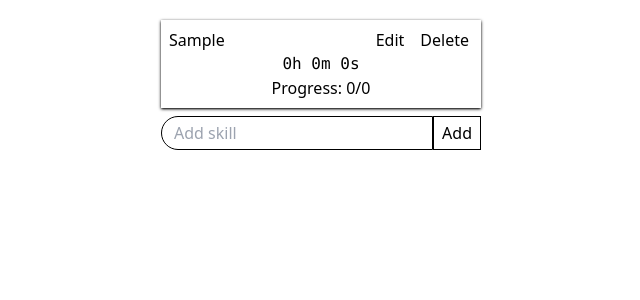
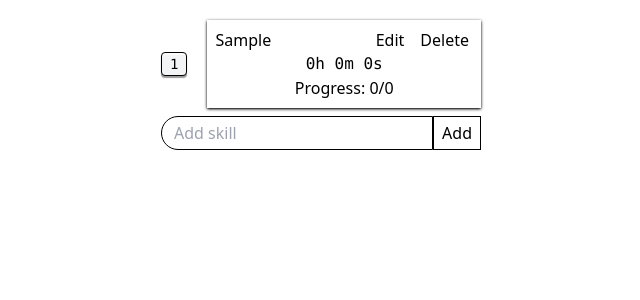
Before and after one commit to hansjunodev/skill-tracker, a Next.js app: page / in a window 1280 px wide. Both pictures are taken after typing "Sample" into the empty fields and a click on the button "Add". Shown: the top 300 px of the page, without its empty margins (319-959 px from the left). Built offline with nearby package versions, Linux system fonts and the light colour scheme.

Commit message:
feat: add kbd shortcut icons

```diff
--- /dev/null
+++ b/src/components/Kbd.tsx
@@ -0,0 +1,11 @@
+interface KbdProps {
+  children: Any;
+}
+
+export default function Kbd({ children }: KbdProps): JSX.Element {
+  return (
+    <kbd className="cursor-default select-none whitespace-nowrap rounded border border-solid border-black bg-gray-100 px-2 py-1 text-sm font-medium leading-none text-black shadow-kbd">
+      {children}
+    </kbd>
+  );
+}
--- a/src/pages/index.tsx
+++ b/src/pages/index.tsx
@@ -1,4 +1,8 @@
+import AddSkill from "@/components/AddSkill";
+import Kbd from "@/components/Kbd";
 import SkillCard from "@/components/SkillCard";
+import { skillsReducer } from "@/reducers/skillsReducer";
+import { Skill, SkillsActionType } from "@/types/skill";
 import Head from "next/head";
 import {
   KeyboardEventHandler,
@@ -6,11 +10,7 @@ import {
   useEffect,
   useReducer,
   useRef,
-  useState,
 } from "react";
-import { SkillsActionType, Skill } from "@/types/skill";
-import AddSkill from "@/components/AddSkill";
-import { skillsReducer } from "@/reducers/skillsReducer";
 
 export default function Home(): JSX.Element {
   const [state, dispatch] = useReducer(skillsReducer, []);
@@ -18,20 +18,15 @@ export default function Home(): JSX.Element {
   const intervalRef = useRef<number>(null);
   const handleKeyUp = useCallback<KeyboardEventHandler>(
     (e) => {
-      const num = Number.parseInt(e.key) - 1;
+      const num = Number.parseInt(e.key, 10) - 1;
 
-      if (!isNaN(num)) {
+      if (!Number.isNaN(num)) {
         if (num < state.length) {
-          const id = state[num].id;
-          const isRunning = state[num].isRunning;
+          const { id } = state[num];
+          const { isRunning } = state[num];
 
           // TODO: Create a TOGGLE Action
           dispatch({
-            type: isRunning ? SkillsActionType.STOP : SkillsActionType.START,
-            payload: id,
-          });
-
-          console.log({
             type: isRunning ? SkillsActionType.STOP : SkillsActionType.START,
             payload: id,
           });
@@ -109,8 +104,14 @@ export default function Home(): JSX.Element {
         <link rel="icon" href="/favicon.ico" />
       </Head>
       <main className="mx-auto my-5 flex max-w-xs flex-col items-center space-y-2">
-        {state.map((skill) => (
-          <SkillCard key={skill.id} skill={skill} dispatch={dispatch} />
+        {state.map((skill, i) => (
+          <div
+            key={skill.id}
+            className="flex w-full items-center justify-end space-x-5"
+          >
+            <Kbd>{i + 1}</Kbd>
+            <SkillCard skill={skill} dispatch={dispatch} />
+          </div>
         ))}
         <AddSkill onAddSkill={handleAddSkillClick} />
       </main>
--- a/tailwind.config.js
+++ b/tailwind.config.js
@@ -9,7 +9,11 @@ module.exports = {
     "./src/**/*.{js,ts,jsx,tsx}",
   ],
   theme: {
-    extend: {},
+    extend: {
+      boxShadow: {
+        kbd: "0 2px 1px rgba(0, 0, 0, .4), 0 2px 0 0 rgba(255, 255, 255, .7) inset",
+      },
+    },
   },
   plugins: [],
 };
```
